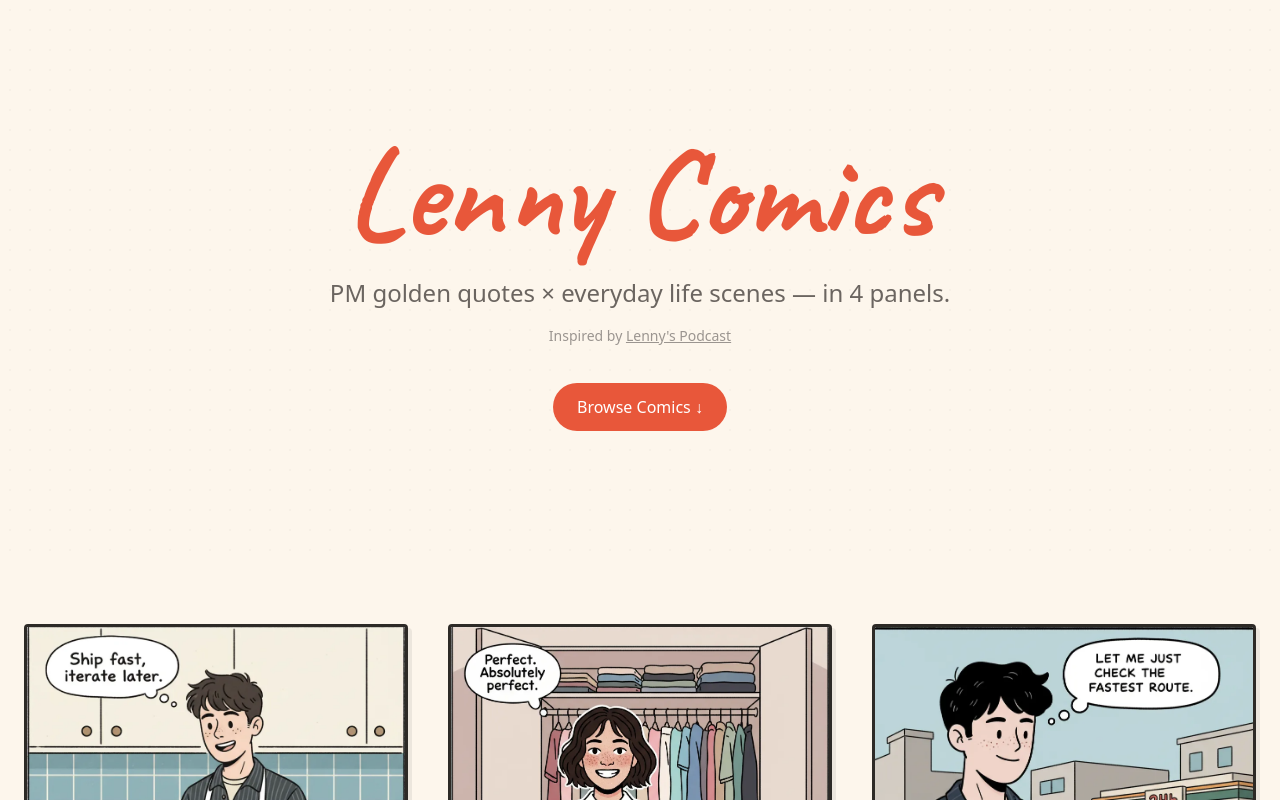
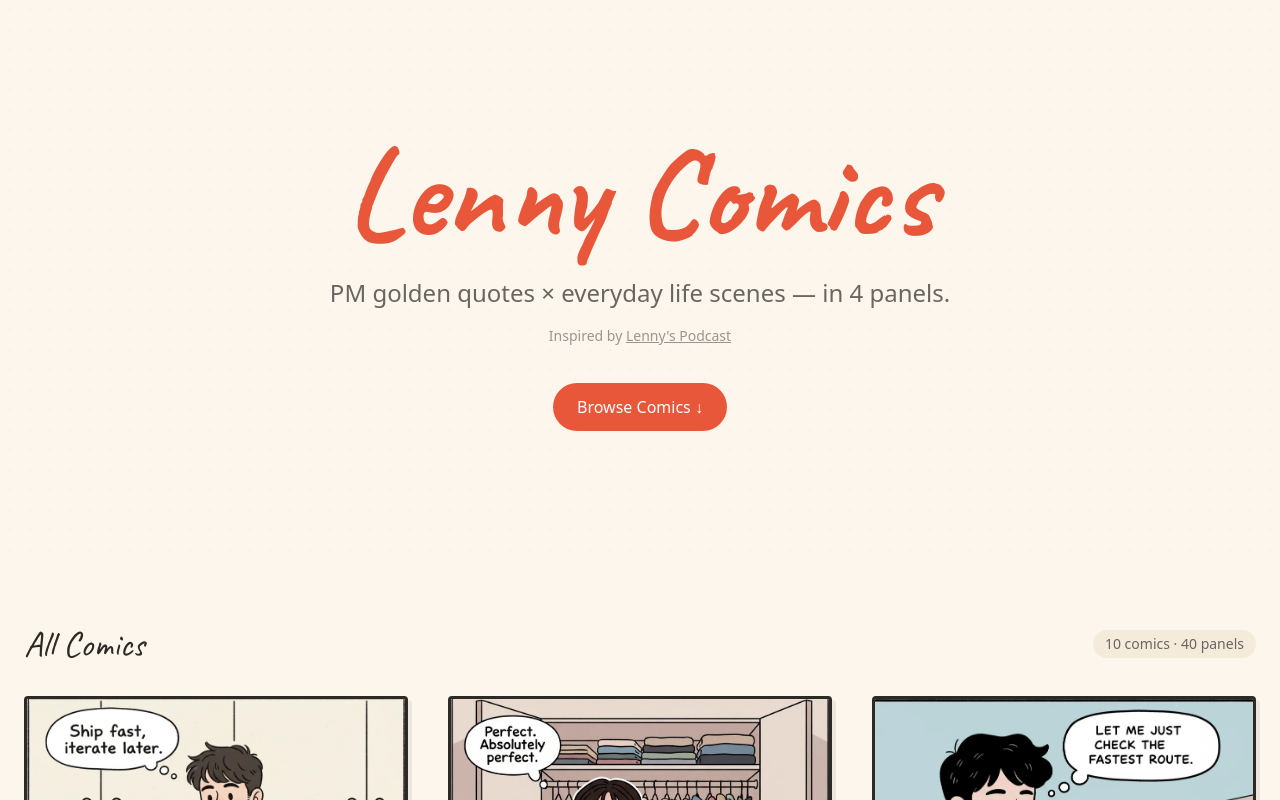
Before and after one commit to shakieliu/lenny-comics, a Next.js app: page / in a window 1280 px wide. Shown: the top 800 px of the page. Built offline with nearby package versions, Linux system fonts and the light colour scheme; no server answers.

Commit message:
Polish: gallery stats, improved footer, keyboard hints

```diff
--- a/src/app/page.tsx
+++ b/src/app/page.tsx
@@ -143,6 +143,12 @@
 function Gallery() {
   return (
     <section id="gallery" className="max-w-7xl mx-auto px-6 py-16">
+      <div className="flex items-center justify-between mb-8">
+        <h2 className="font-handwritten text-3xl md:text-4xl">All Comics</h2>
+        <span className="text-sm px-3 py-1 rounded-full" style={{ background: 'var(--bg-cream-dark)', color: 'var(--text-secondary)' }}>
+          {comics.length} comics · {comics.length * 4} panels
+        </span>
+      </div>
       <div className="grid grid-cols-1 sm:grid-cols-2 lg:grid-cols-3 gap-8 md:gap-10">
         {comics.map((comic, i) => (
           <ComicCard key={comic.comic_id} comic={comic} index={i} />
@@ -155,8 +161,8 @@
 /* ── Footer ── */
 function Footer() {
   return (
-    <footer className="py-12 text-center text-sm" style={{ color: 'var(--text-muted)' }}>
-      <p>
+    <footer className="py-12 text-center space-y-2" style={{ color: 'var(--text-muted)' }}>
+      <p className="text-sm">
         Made for the{" "}
         <a
           href="https://www.lennyspodcast.com/"
@@ -167,6 +173,9 @@
           Lenny&apos;s Podcast
         </a>{" "}
         Comic Challenge 🎨
+      </p>
+      <p className="text-xs">
+        Use ← → arrow keys or swipe to navigate between comics
       </p>
     </footer>
   );
```
